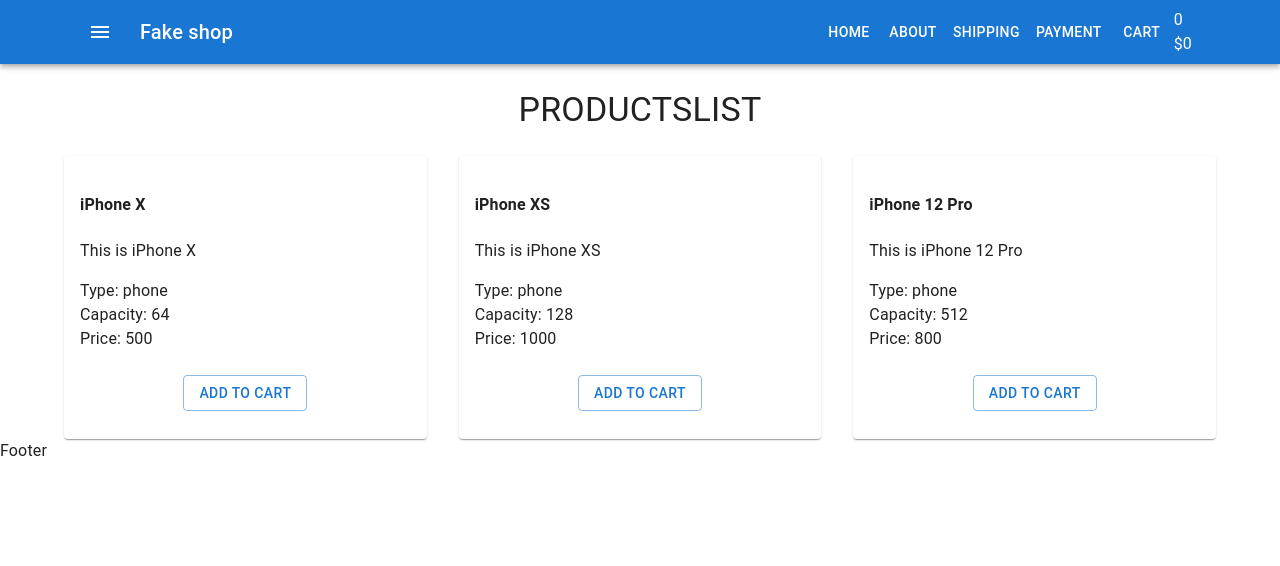
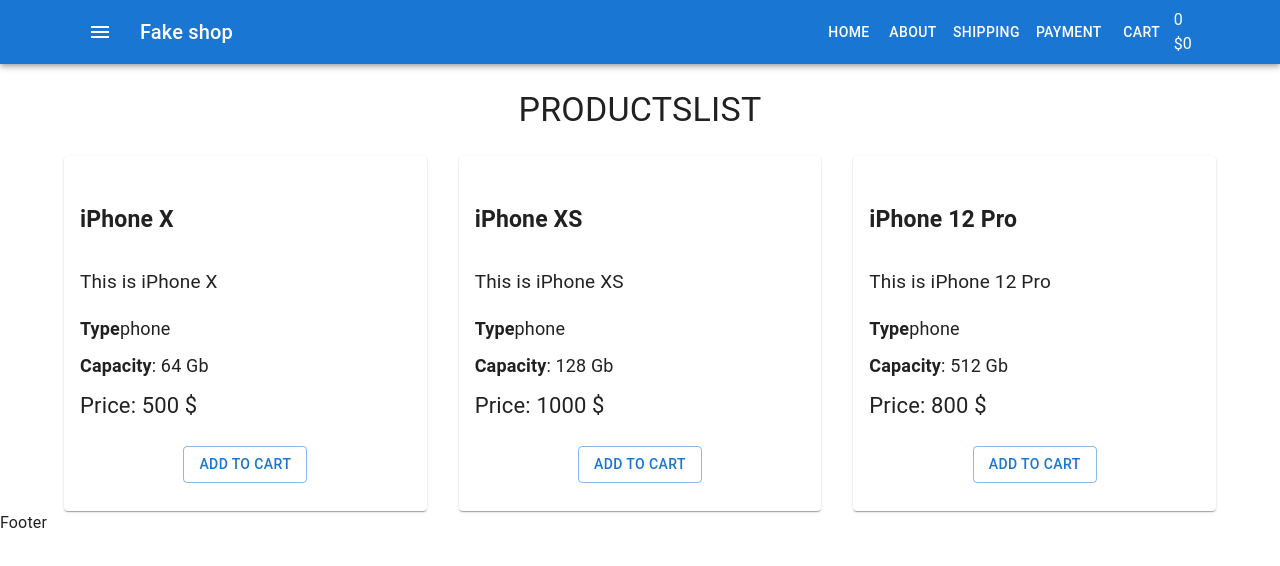
Before and after one commit to OlexanderChekmarev/fake-shop, a React (Create React App) app: page / in a window 1280 px wide. Shown: the top 566 px of the page. Built offline with nearby package versions, Linux system fonts and the light colour scheme.

Commit message:
add styleEngineProvider

```diff
--- a/src/components/Products/ProductListItem.scss
+++ b/src/components/Products/ProductListItem.scss
@@ -3,3 +3,24 @@
     justify-content: center;
     margin-bottom: 20px;
 }
+.product {
+
+    h4 {
+        font-size: 23px;
+    }
+    .product-description {
+        font-size: 19px;
+    }
+
+    .product-price {
+        font-size: 22px;
+    }
+
+    .product-features {
+        font-size: 18px;
+        margin-bottom: 10px;
+        span {
+            font-weight: bold;
+        }
+    }
+}
--- a/src/components/Products/ProductListItem.tsx
+++ b/src/components/Products/ProductListItem.tsx
@@ -11,13 +11,19 @@
 
 const ProductListItem = (props: Props) => {
     return (
-        <Card>
+        <Card className="product">
             <CardContent>
                 <h4>{props.name}</h4>
-                <p>{props.description}</p>
-                <div>Type: {props.type}</div>
-                <div>Capacity: {props.capacity}</div>
-                <div>Price: {props.price}</div>
+                <p className='product-description'>{props.description}</p>
+                <div className="product-features">
+                  <span>Type</span>
+                  {props.type}
+                </div>
+                <div className="product-features">
+                    {' '}
+                    <span>Capacity</span>: {props.capacity} Gb
+                </div>
+                <div className="product-price">Price: {props.price} $</div>
             </CardContent>
             <CardActions className="btn-wrap">
                 <Button variant="outlined">Add to cart</Button>
--- a/src/container/App/App.tsx
+++ b/src/container/App/App.tsx
@@ -3,17 +3,18 @@
 import Header from 'container/Header/Header'
 import Main from '../Main/Main'
 import Footer from '../Footer/Footer'
+import {StyledEngineProvider } from '@mui/material'
 
 type Props = {}
 
 const App = (props: Props) => {
     return (
-        <>
+        <StyledEngineProvider injectFirst>
           <CssBaseline />
           <Header />
           <Main />
           <Footer />
-        </>
+        </StyledEngineProvider>
     )
 }
 
--- a/src/container/Header/Header.tsx
+++ b/src/container/Header/Header.tsx
@@ -7,13 +7,14 @@
 import Container from '@mui/material/Container'
 import Menu from 'components/Menu/Menu'
 import CartHeader from 'components/Cart/CartHeader'
+import "./Header.scss"
 
 type Props = {}
 
 const Header = (props: Props) => {
     return (
         <>
-            <AppBar position="static">
+            <AppBar position="static" >
                 <Container maxWidth="lg">
                     <Toolbar>
                         <IconButton
```
Also changed, not shown: src/container/Header/Header.scss (added).
